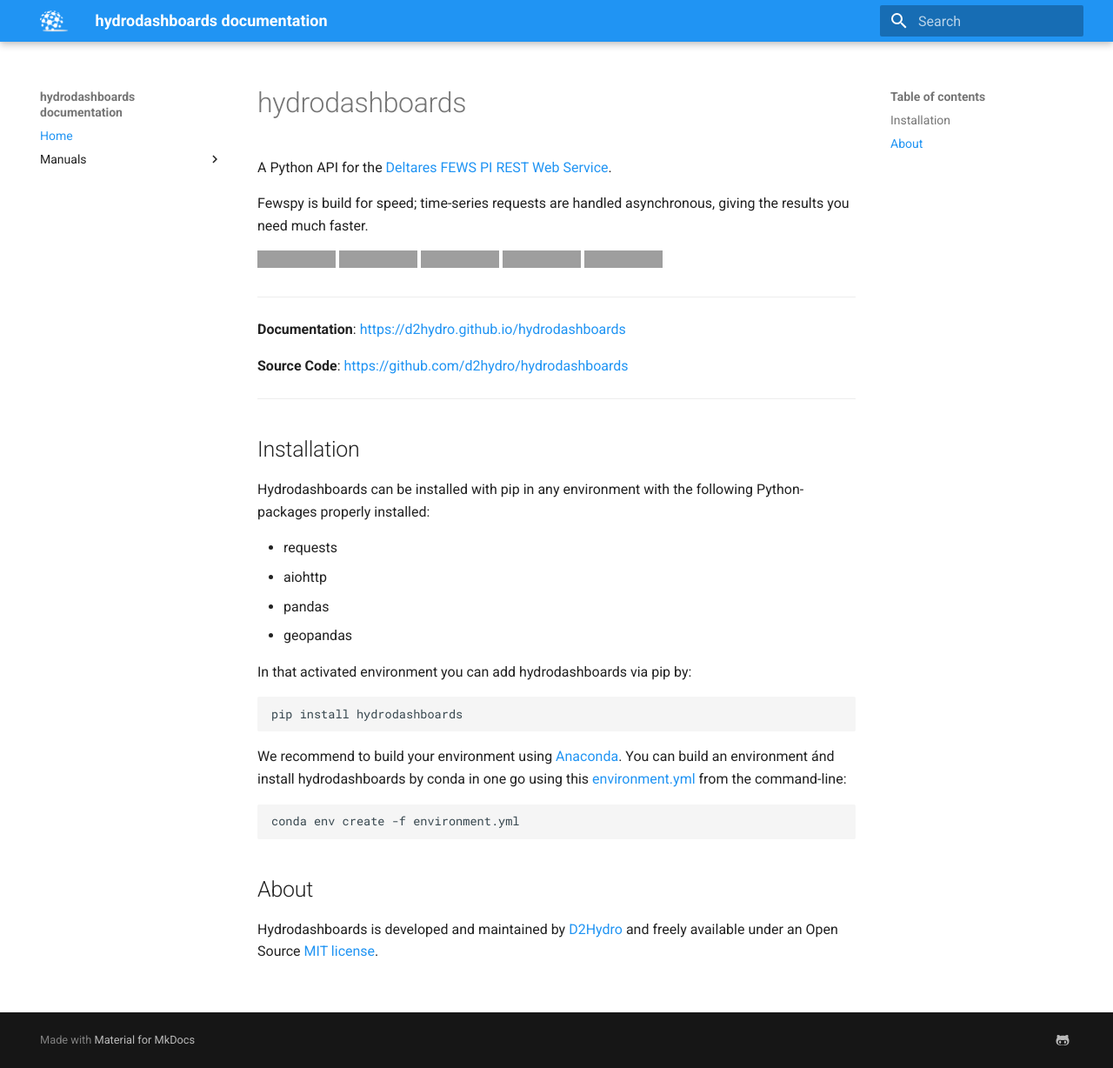
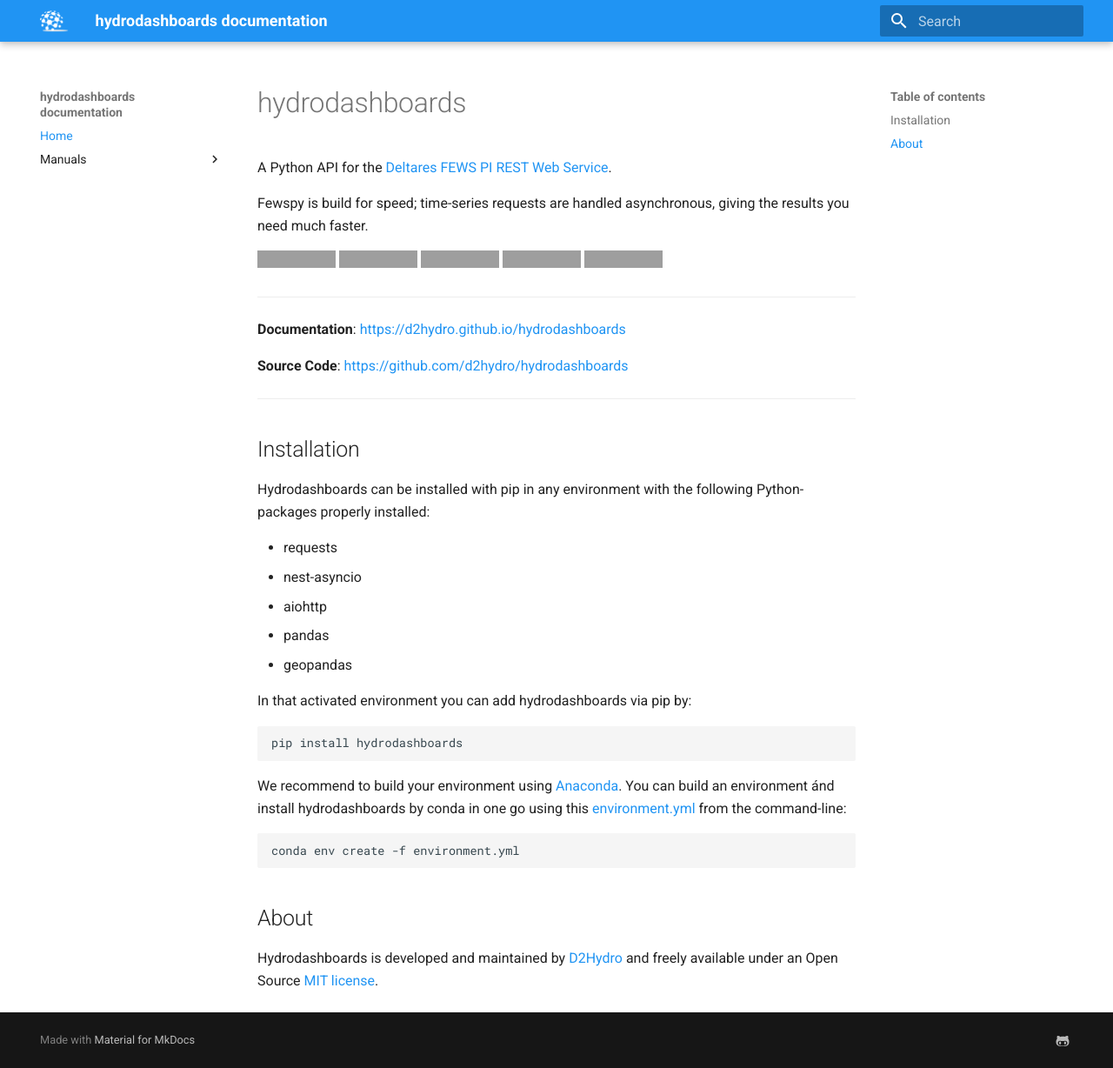
Before and after one commit to d2hydro/hydrodashboards, an MkDocs documentation site: the page built from docs/index.md, in a window 1280 px wide and 1228 px high. Shown: the whole window at 87% size. Built offline with MkDocs 1.6.1 and Material for MkDocs 9.7.7, drawn with Linux system fonts in a browser that asks for light colours; grey boxes are pictures that could not be loaded.

Commit message:
Update index.md

```diff
--- a/docs/index.md
+++ b/docs/index.md
@@ -22,6 +22,7 @@ Fewspy is build for speed; time-series requests are handled asynchronous, giving
 Hydrodashboards can be installed with pip in any environment with the following Python-packages properly installed:
 
 * requests
+* nest-asyncio
 * aiohttp
 * pandas
 * geopandas
```
